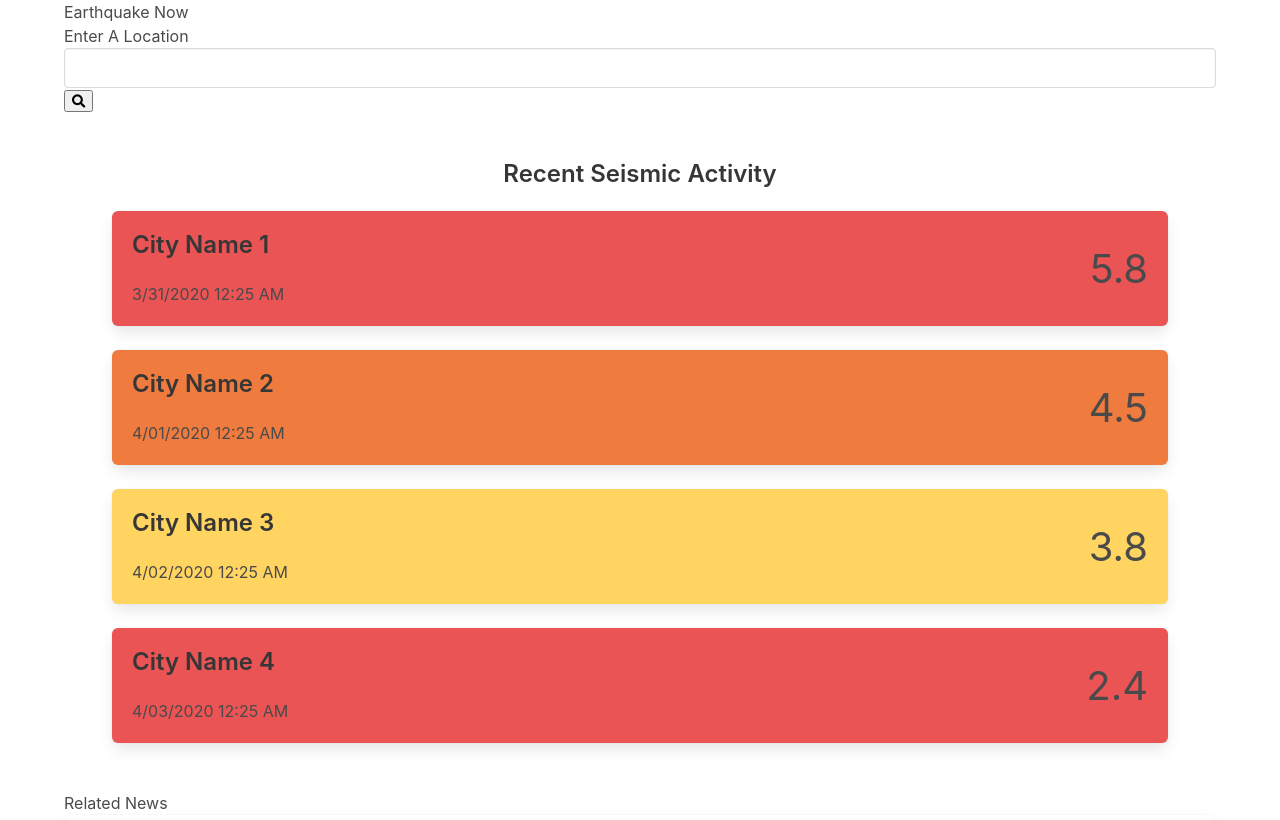
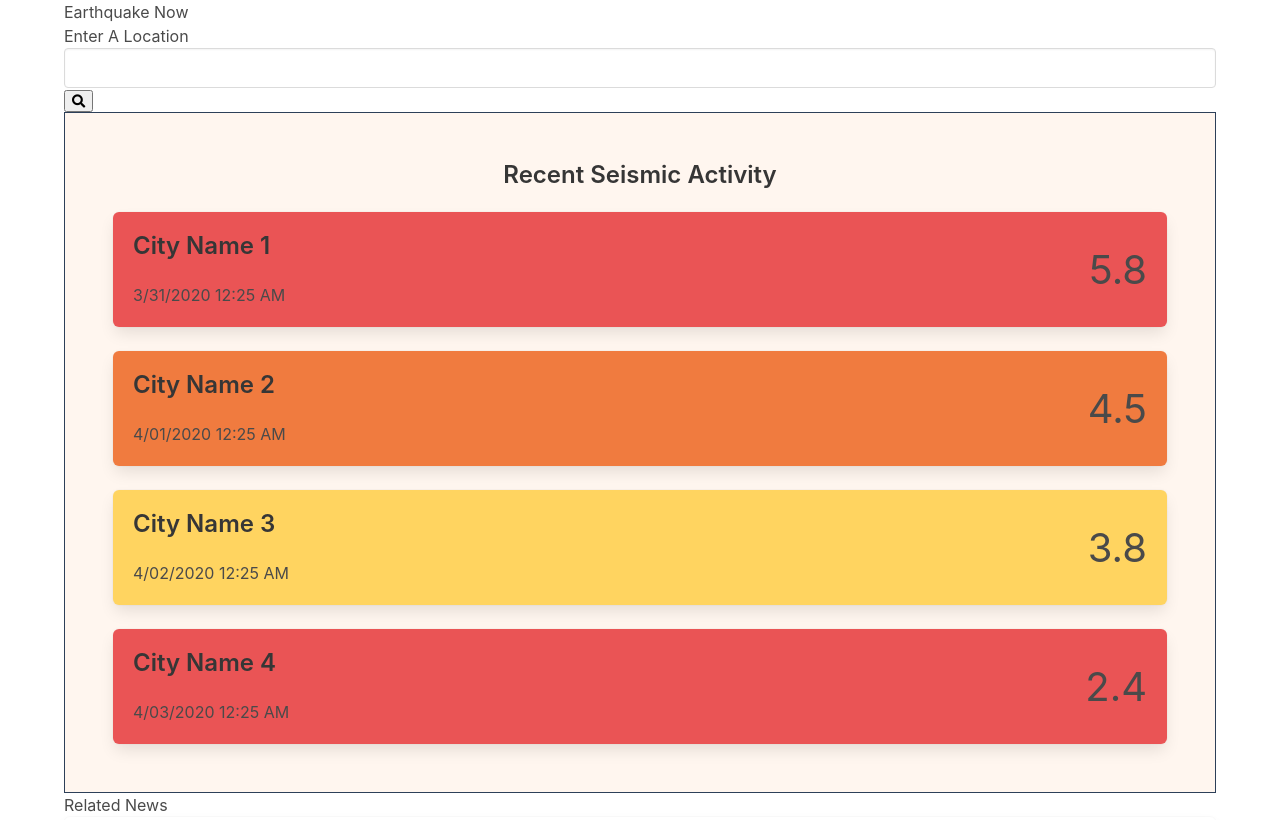
Before and after one commit to nabeek/Earthquake-Now, a plain HTML site: page index.html in a window 1280 px wide. Shown: the top 820 px of the page. Drawn offline with nearby package versions, Linux system fonts and the light colour scheme.

Commit message:
Issue 13: adjusted styles to recent activity

```diff
--- a/Assets/styles.css
+++ b/Assets/styles.css
@@ -1,4 +1,9 @@
 /* Recent Seismic Section */
+#seismic-activity {
+    background-color: #FFF6EF;
+    border: 1px solid #2d4059;
+}
+
 .seismic-info {
     width: 50%;
 }
```
